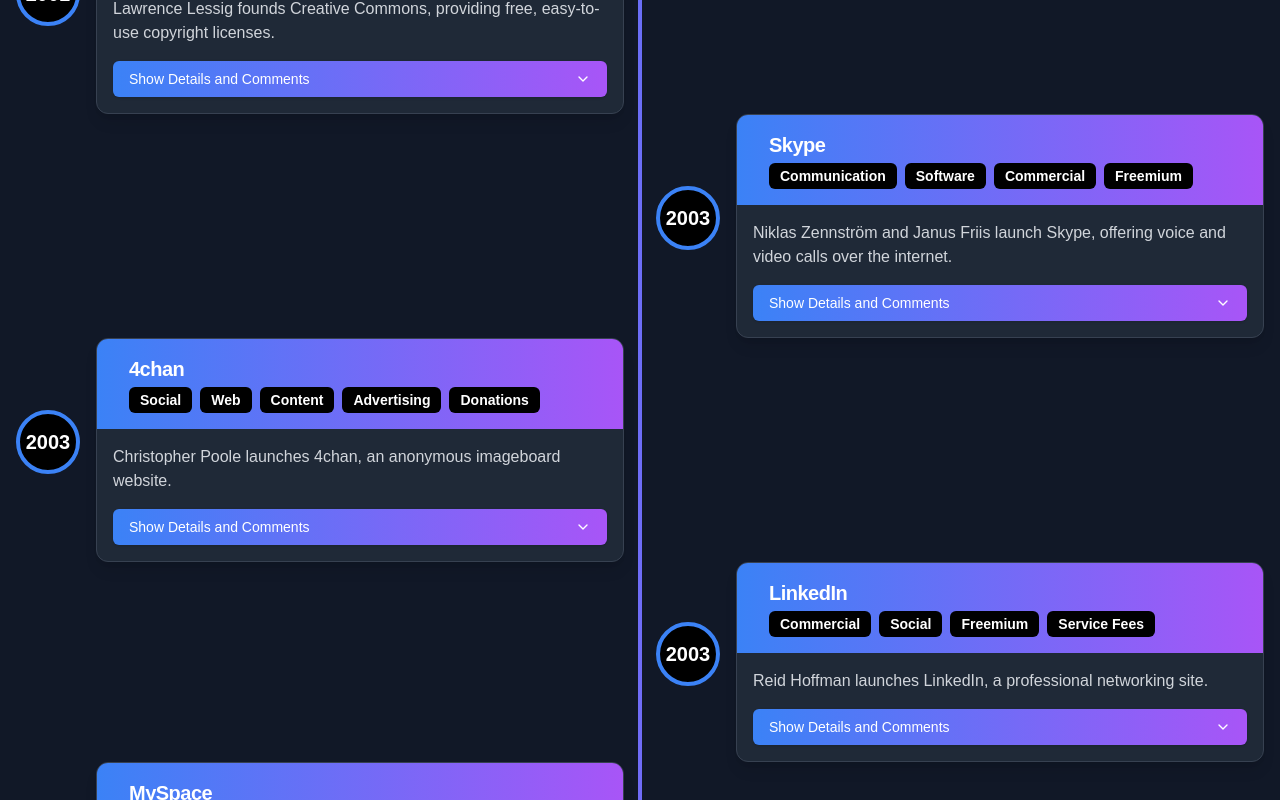
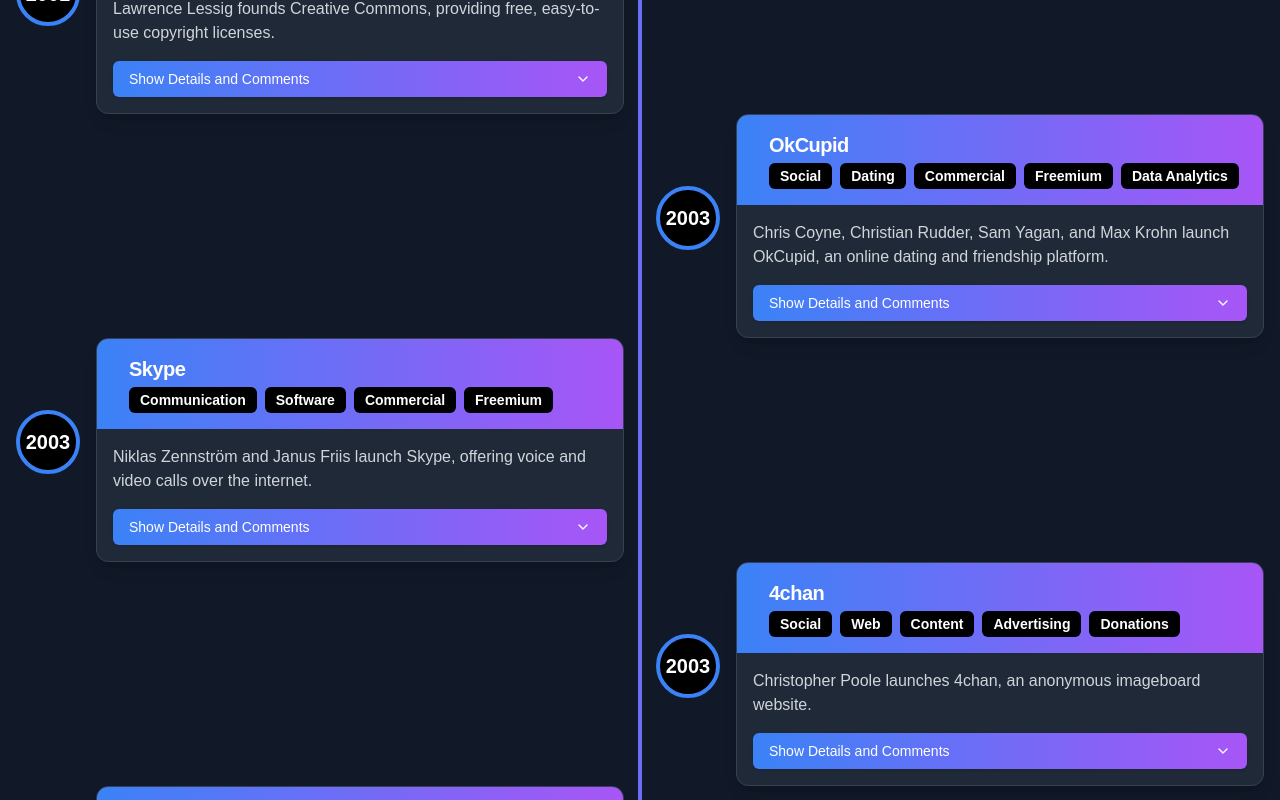
Before and after one commit to kduckets/wtfinternet, a Next.js app: page / in a window 1280 px wide. Shown: the part 7440-8240 px from the top of the page. Built offline with nearby package versions, Linux system fonts and the light colour scheme; no server answers; the database is empty.

Commit message:
Update milestones.ts

```diff
--- a/data/milestones.ts
+++ b/data/milestones.ts
@@ -275,6 +275,17 @@ export interface Milestone {
       categories: ["Nonprofit", "Legal", "Donations"],
     },
     {
+      id: "okcupid",
+      year: 2003,
+      title: "OkCupid",
+      description:
+        "Chris Coyne, Christian Rudder, Sam Yagan, and Max Krohn launch OkCupid, an online dating and friendship platform.",
+      profitModel: "Freemium model with paid features and advertising",
+      impact:
+        "Pioneered data-driven matchmaking and became one of the most popular dating sites, influencing online dating culture",
+      categories: ["Social", "Dating", "Commercial", "Freemium", "Data Analytics"],
+    },
+    {
       id: "skype",
       year: 2003,
       title: "Skype",
@@ -469,6 +480,16 @@ export interface Milestone {
       impact:
         "Democratized access to higher education and professional development, allowing millions to learn from top institutions regardless of location or background",
       categories: ["Education", "Digital", "Commercial", "Freemium"],
+    },
+    {
+      id: "vine",
+      year: 2012,
+      title: "Vine",
+      description:
+        "Dom Hofmann, Rus Yusupov, and Colin Kroll create Vine, a short-form video hosting service where users can share six-second-long looping video clips.",
+      profitModel: "Initially focused on user growth without a clear monetization strategy. Later acquired by Twitter, who had a difficult time profitizing and eventually killed it.",
+      impact: "Pioneered short-form video content and influenced the development of similar platforms, including TikTok (foundationally built with monetization in mind).",
+      categories: ["Social", "Video", "Mobile", "Startup"],
     },
     {
       id: "slack",
```
